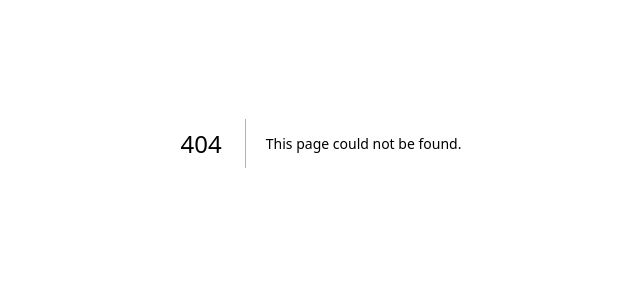
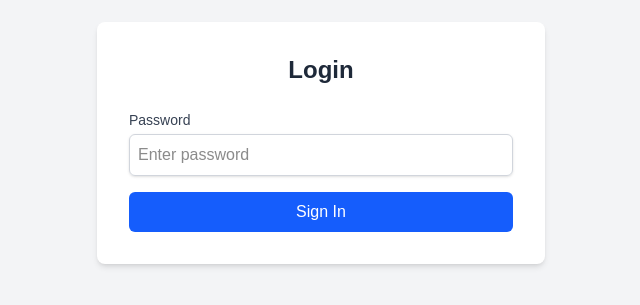
Before and after one commit to MizAccessWork/historyapp, a Next.js app in the folder my-next-app/: page /login in a window 1280 px wide. Before the commit this address had no page. Shown: the part 257-562 px from the top of the page, without its empty margins (319-959 px from the left). Built offline with nearby package versions, Linux system fonts and the light colour scheme.

Commit message:
redirect

```diff
--- a/my-next-app/app/data/historyData.ts
+++ /dev/null
@@ -1,74 +0,0 @@
-// Define the TypeScript interface for a single question object
-export interface HistoryQuestion {
-    id: number;
-    title: string;
-    imageUrl: string;
-    questionText: string;
-    fullAnswerText: string;
-  }
-
-  // The array of all questions
-  export const allHistoryQuestions: HistoryQuestion[] = [
-    {
-      id: 1,
-      title: "Source: Carpet",
-      imageUrl: "/images/sources/carpet.webp",
-      questionText: "What can you infer about a historical period using this source",
-
-      // --- Answer 1: FULLY FORMATTED WITH BACKTICKS (Template Literal) ---
-      fullAnswerText: `We can make inferences of a historical period using this carpet by identifying certain visible features to base inferences on as well as identifying what inferences could be made if more information was identified.
-  The design of the carpet
-      Carpet’s intricate, non-repeating design suggests it was not produced by a single artisan. Likely required a combination of designers, dyers and weavers which suggest a structured economy with high levels of specialisation.
-
-      Materials of the carpet
-      This a non-essential luxury good produced with significant amount of labor and materials which suggest that the society had enough wealth to support the creation of goods beyond subsistence production.
-
-      Obtaining the materials to produce this carpet could imply access to long-distance trade networks to obtain valuable raw materials.
-
-      Purchasers of the carpet
-      Costly, labor-intensive good identifies an elite consumer class (royalty, aristocracy, wealthy merchants) who commissioned and appreciated the item which suggest social stratification in the period.
-
-      Geographic provenance
-      Inference could be made about the location, such as the city serving as a artistic, commercial and cultural centre, or if it came from a peripheral area it could imply the export of technology / skills.
-
-      Symbolic meanings
-      A historian could explore whether the design of the carpet are symbolic for certain cultural or religious worldviews.
-
-      Specific techniques and materials
-      If more detail was identified about specific knotting techniques and materials, they could allow a historian to pinpoint the date and origin to a specific workshop or a regional style, allowing for a precise correlation with known historical periods of craft production.`,
-    },
-    {
-      id: 2,
-      title: "Source: Douglas Speech",
-      imageUrl: "/images/sources/americanspeech.jpeg",
-      questionText: "What does this speech tell us about the historical period?",
-
-      // --- Answer 2: FULLY FORMATTED WITH BACKTICKS (Template Literal) ---
-      fullAnswerText: `WHAT I CAN DETERMINE FROM THE SOURCE ITSELF
-
-  Date & Occasion: The speech was delivered on July 4th (Independence Day) at what appears to be a public celebration. The speaker was invited to address an audience, suggesting he held some authority or reputation.
-
-  Speaker's Identity: While the speaker isn't named in this excerpt, he identifies himself as part of an enslaved or formerly enslaved population ("those I represent," "the American bondman"). He's literate, eloquent, and comfortable addressing a large audience—which tells me this was an unusual and significant figure, likely someone who had escaped slavery or was freed.
-
-  The Historical Problem: The core issue is slavery. The speaker is pointing out a fundamental contradiction: America claims to be founded on freedom and natural justice (the Declaration of Independence), yet millions of people are enslaved. He's saying this contradiction is so obvious and so offensive that it makes the nation's entire moral system hypocritical.
-
-  The Argument: Slavery isn't just wrong for enslaved people—it corrupts everything it touches:
-  - It makes the nation's republicanism "a sham"
-  - It corrupts politicians and destroys moral authority
-  - It stunts progress and education
-  - It threatens the nation's unity and survival
-
-  By arguing this way, he's trying to convince people who weren't enslaved that slavery harms them too.
-
-  The Constitutional Angle: The speaker notes that slavery isn't even mentioned in the Constitution by name. He uses this to argue the Constitution should be read as a freedom document, not a pro-slavery one. This suggests slavery's defenders were using the Constitution to defend slavery, and he's reclaiming it.
-
-  What This Tells Us About the Time Period:
-  - Slavery was legal and widespread—the speaker refers to "millions" of enslaved people
-  - There was active public debate about slavery's legitimacy (public speeches suggest this was contested)
-  - There was enough opposition to slavery for abolitionists to hold public events
-  - But slavery was still powerful enough that this kind of direct moral challenge was necessary and noteworthy
-
-  The Overall Context: This is clearly a moment when the nation was deeply divided over slavery. The gap between American ideals and American reality had become impossible to ignore. This wasn't a settled question—it was urgent, divisive, and unresolved.`,
-    },
-    // Add more questions here
-  ];
--- /dev/null
+++ b/my-next-app/app/login/action.tsx
@@ -0,0 +1,18 @@
+import { cookies } from 'next/headers'
+
+export async function login(formData: FormData) {
+    const password = formData.get('password') as string
+
+    if (password === process.env.ADMIN_PASSWORD) {
+        const cookieStore = await cookies()
+        cookieStore.set('auth_token', 'valid_token',
+        {
+            httpOnly: true,
+            secure: process.env.NODE_ENV === 'production',
+            maxAge: 60 * 60 * 24,
+            path: '/',
+        })
+        return { success: true }
+    }
+    return { success: false, message: 'invalid' }
+}
--- /dev/null
+++ b/my-next-app/app/login/page.tsx
@@ -0,0 +1,65 @@
+'use client'
+
+import { useState } from 'react'
+import { useRouter } from 'next/navigation'
+import { login } from './action'
+
+export default function LoginPage() {
+  const router = useRouter()
+  const [error, setError] = useState('')
+
+  async function handleSubmit(event: React.FormEvent<HTMLFormElement>) {
+    event.preventDefault()
+    setError('')
+
+    const formData = new FormData(event.currentTarget)
+    const result = await login(formData)
+
+    if (result.success) {
+      // Redirect to the dashboard (or your target page)
+      router.push('/dashboard')
+    } else {
+      setError(result.message || 'An error occurred')
+    }
+  }
+
+  return (
+    <div className="flex min-h-screen items-center justify-center bg-gray-100">
+      <div className="w-full max-w-md rounded-lg bg-white p-8 shadow-md">
+        <h1 className="mb-6 text-center text-2xl font-bold text-gray-800">
+          Login
+        </h1>
+
+        <form onSubmit={handleSubmit} className="space-y-4">
+          <div>
+            <label
+              htmlFor="password"
+              className="block text-sm font-medium text-gray-700"
+            >
+              Password
+            </label>
+            <input
+              type="password"
+              name="password"
+              id="password"
+              required
+              className="mt-1 block w-full rounded-md border border-gray-300 p-2 shadow-sm focus:border-blue-500 focus:outline-none focus:ring-1 focus:ring-blue-500"
+              placeholder="Enter password"
+            />
+          </div>
+
+          {error && (
+            <p className="text-sm text-red-600">{error}</p>
+          )}
+
+          <button
+            type="submit"
+            className="w-full rounded-md bg-blue-600 px-4 py-2 text-white hover:bg-blue-700 focus:outline-none focus:ring-2 focus:ring-blue-500 focus:ring-offset-2"
+          >
+            Sign In
+          </button>
+        </form>
+      </div>
+    </div>
+  )
+}
--- a/my-next-app/app/page.tsx
+++ b/my-next-app/app/page.tsx
@@ -1,8 +1,23 @@
-export default function Home() {
+import { cookies } from 'next/headers'
+import { redirect } from 'next/navigation'
+
+export default async function Home() {
+  // 1. Get the cookie store
+  const cookieStore = await cookies()
+
+  // 2. Check if the login cookie exists
+  const hasCookie = cookieStore.has('auth_token')
+
+  // 3. If NOT logged in, redirect immediately
+  if (!hasCookie) {
+    redirect('/login')
+  }
+
+  // 4. If they ARE logged in, show the page content
   return (
-    <main className="flex min-h-screen flex-col items-center justify-center p-24">
-      <h1 className="text-4xl font-bold">Hello World</h1>
-      <p className="mt-4 text-lg">Start building here.</p>
+    <main className="p-8">
+      <h1 className="text-2xl font-bold">Welcome to the Secret Dashboard</h1>
+      <p>You are logged in!</p>
     </main>
-  );
+  )
 }
```
